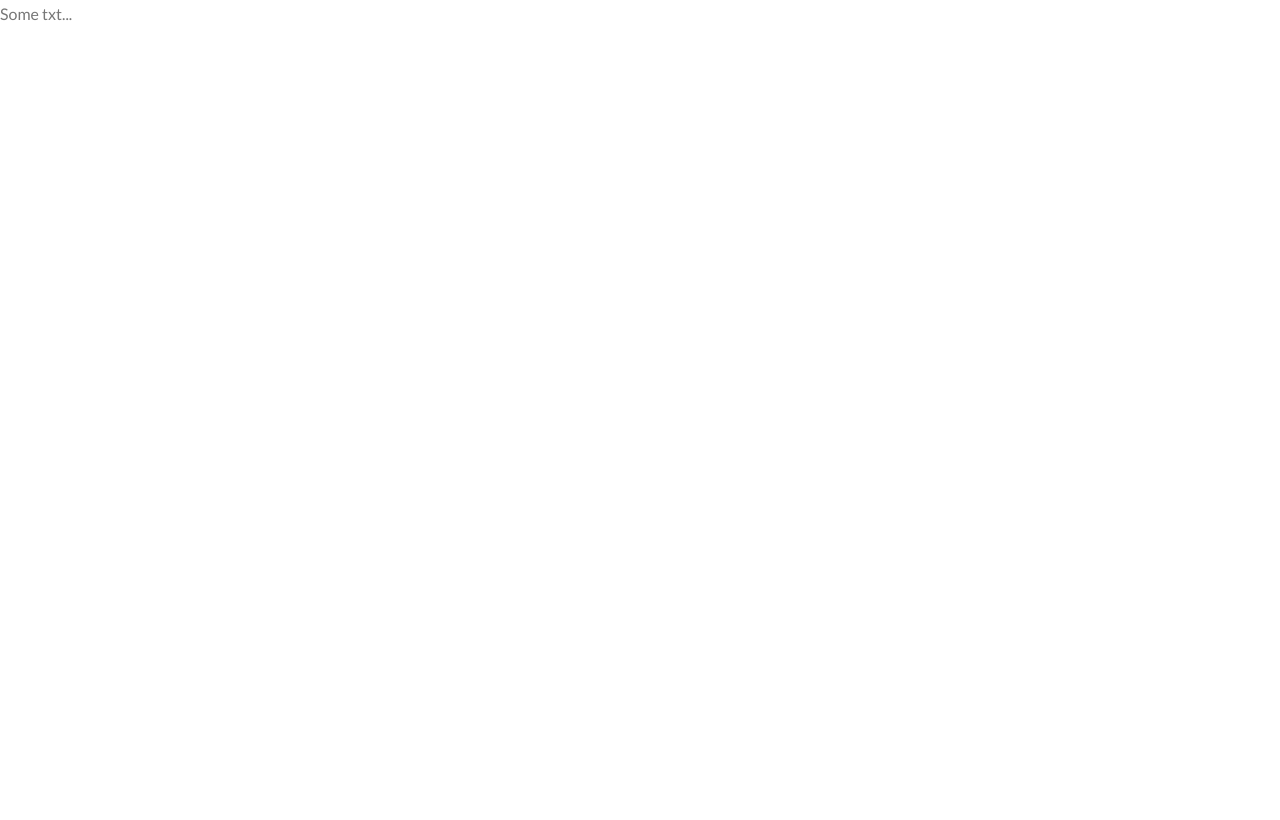
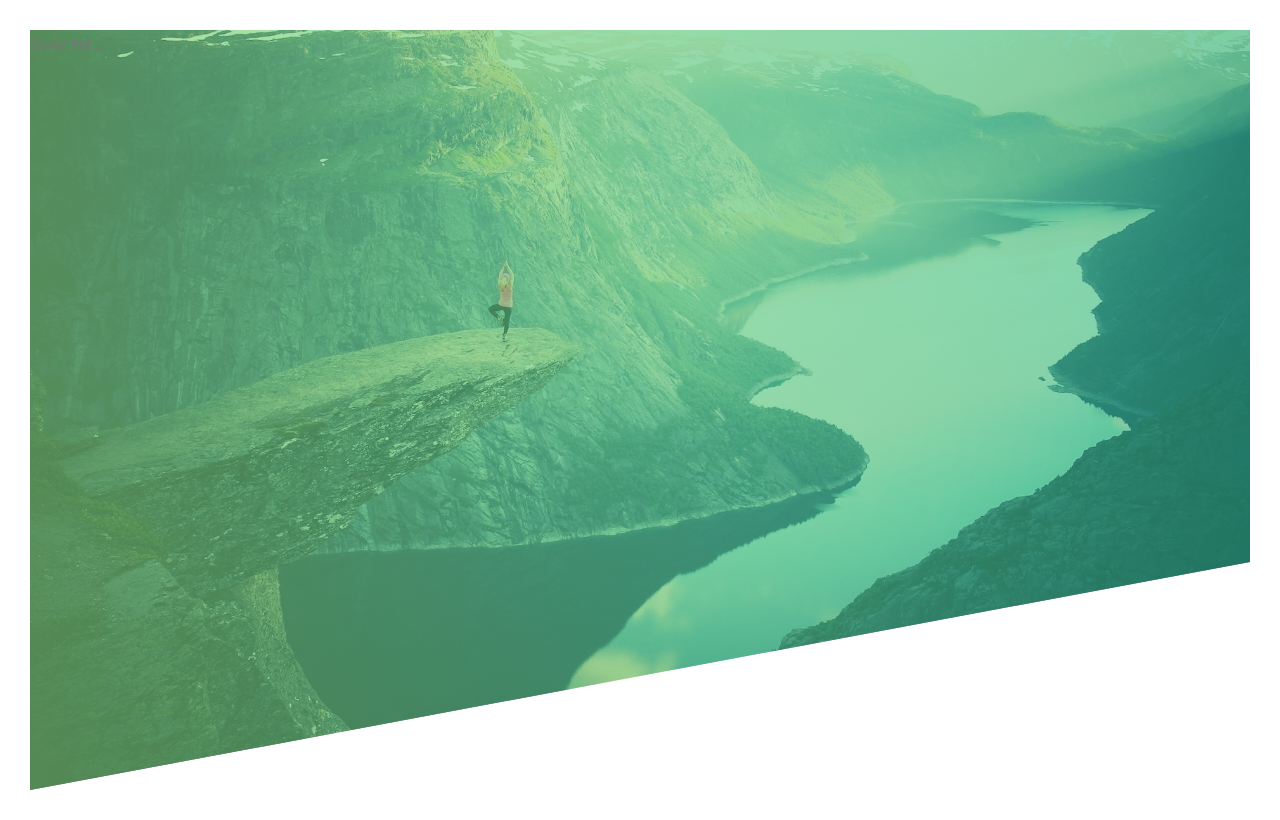
Before and after one commit to argadanesh/advanced_css, a plain HTML site: page index.html in a window 1280 px wide. Drawn offline with Linux system fonts and the light colour scheme.

Commit message:
update file

```diff
--- a/css/style.css
+++ b/css/style.css
@@ -17,8 +17,16 @@ body {
     font-size: 16px;
     line-height: 1.7;
     color: #777;
+    padding: 30px
 }
 
 .header {
     height: 95vh;
+    background-image: linear-gradient(to right,
+    rgba(126,213,111,0.6),
+    rgba(40, 180, 131, 0.6)),
+     url(../img/hero.jpg);
+    background-size: cover;
+    background-position: top;
+    clip-path: polygon(0 0, 100% 0, 100% 70%, 0 100%);
 }
```
Also changed, not shown: index.html (+3 -0 lines).
